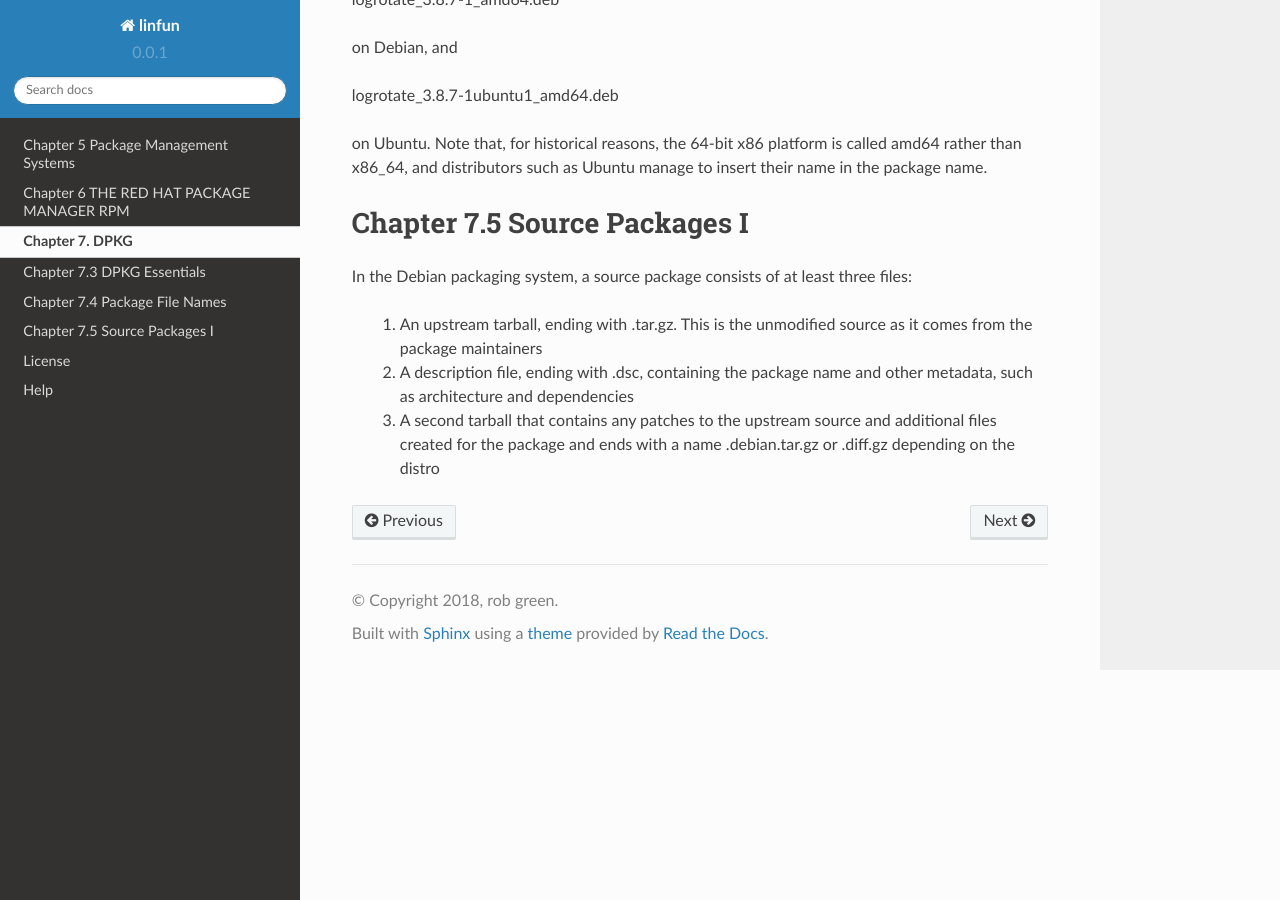
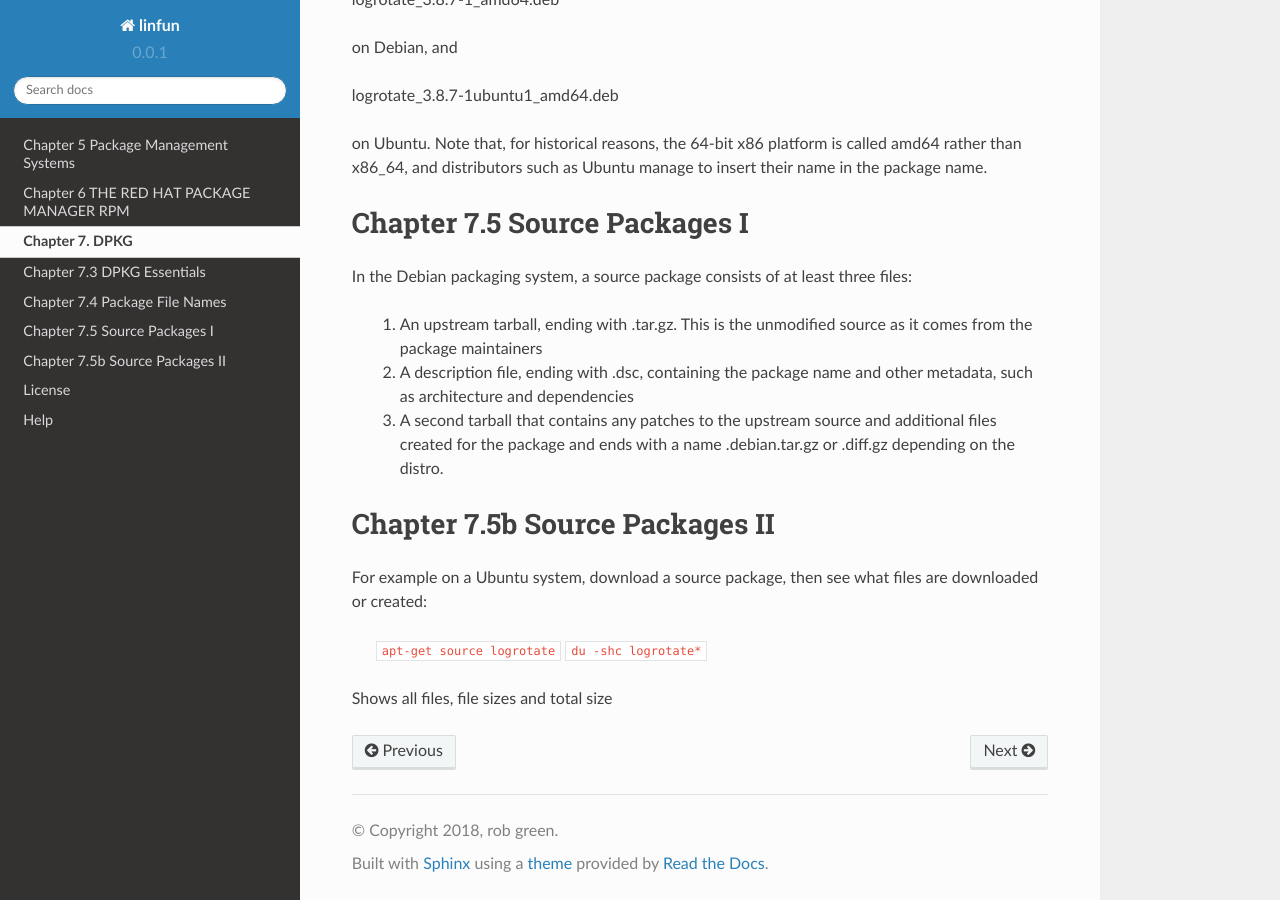
Before and after one commit to py010/linfun, a Sphinx documentation site: the page built from docs/source/chapter7.rst, in a window 1280 px wide and 900 px high, scrolled down 897 px. Built offline with Sphinx 7.4.7 and the Read the Docs theme 2.0.0, drawn with Linux system fonts in a browser that asks for light colours; pages that are not in the unit, such as notebooks, are missing from menus.

Commit message:
chapter 7.5b DPKG Source Packages II

```diff
--- a/docs/source/chapter7.rst
+++ b/docs/source/chapter7.rst
@@ -35,4 +35,14 @@ In the Debian packaging system, a source package consists of at least three file
 
 	1. An upstream tarball, ending with .tar.gz. This is the unmodified source as it comes from the package maintainers
 	2. A description file, ending with .dsc, containing the package name and other metadata, such as architecture and dependencies
-	3. A second tarball that contains any patches to the upstream source and additional files created for the package and ends with a name .debian.tar.gz or .diff.gz depending on the distro
+	3. A second tarball that contains any patches to the upstream source and additional files created for the package and ends with a name .debian.tar.gz or .diff.gz depending on the distro.
+
+Chapter 7.5b Source Packages II
+^^^^^^^^^^^^^^^^^^^^^^^^^^^^^^^
+
+For example on a Ubuntu system, download a source package, then see what files are downloaded or created:
+
+	``apt-get source logrotate``
+	``du -shc logrotate*``
+
+Shows all files, file sizes and total size
```
